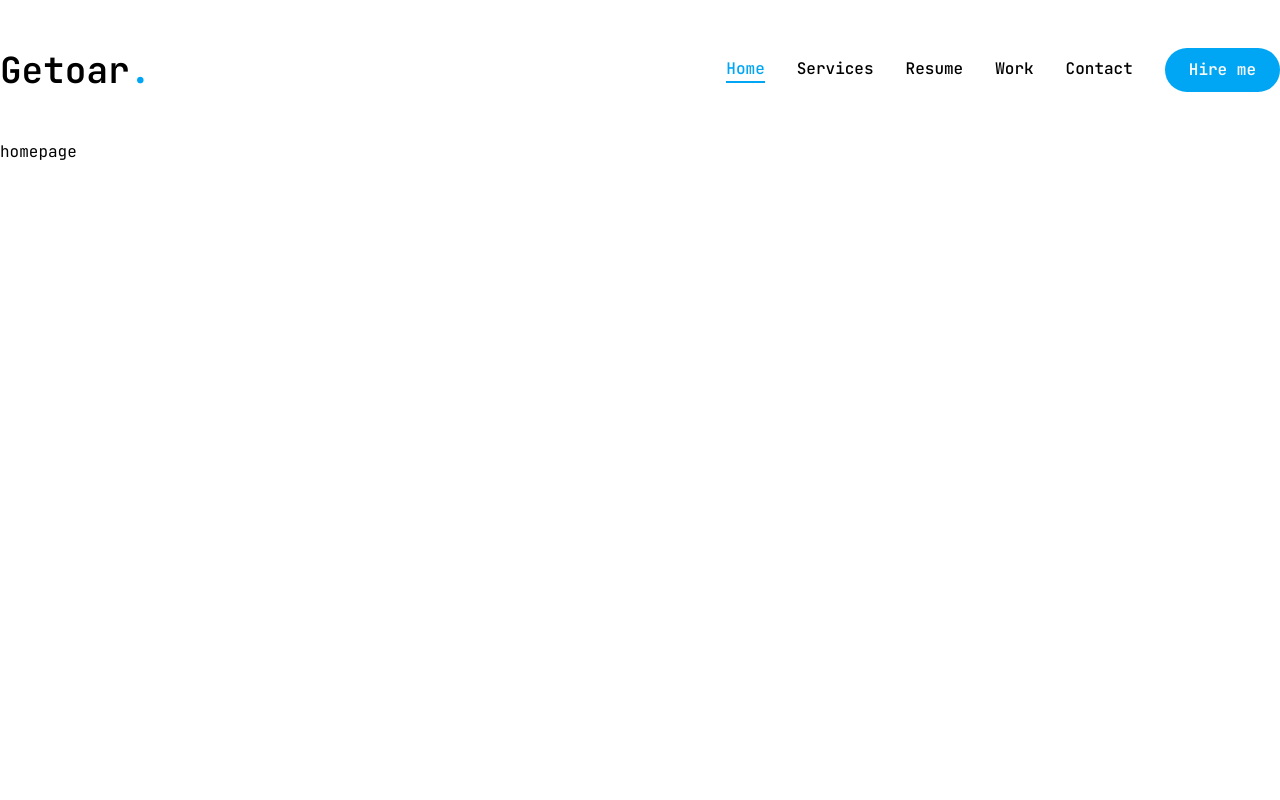
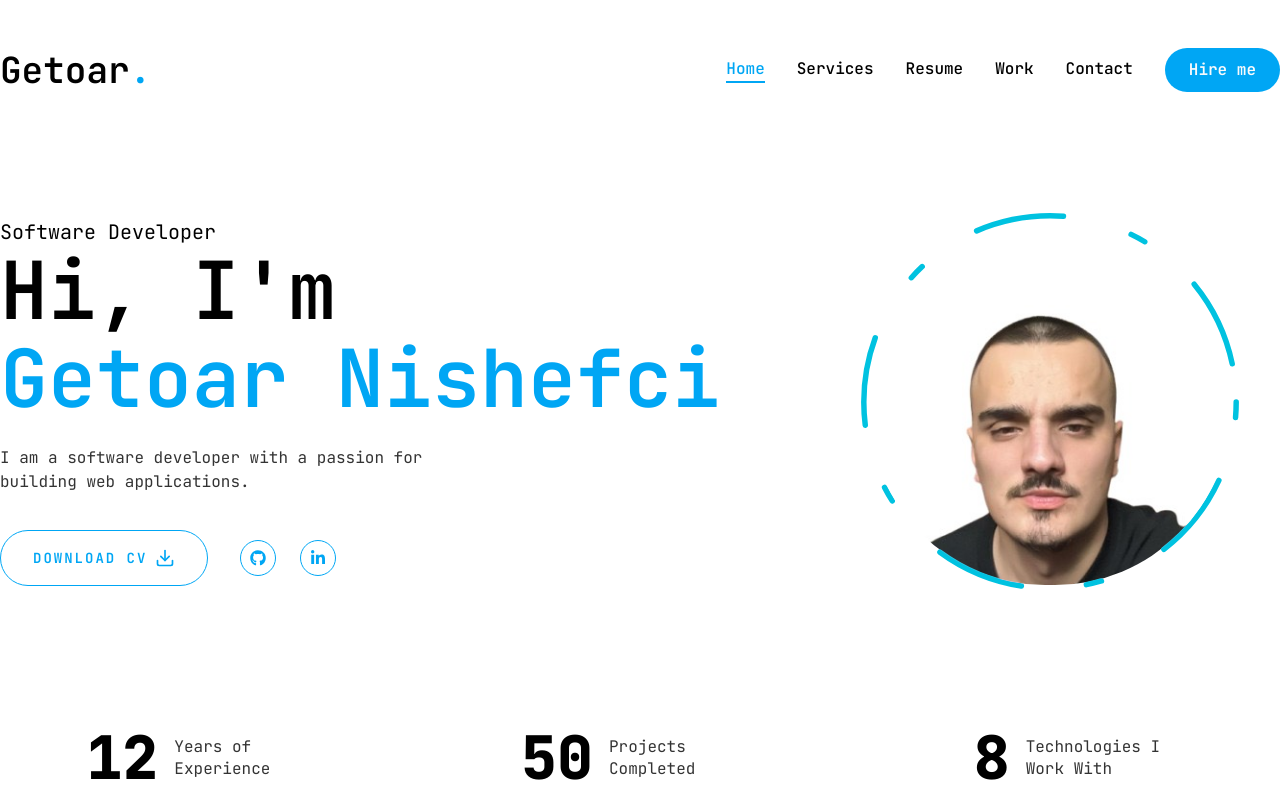
Before and after one commit to GetoarNishefci/Getoar-Nishefci-portfolio, a Next.js app: page / in a window 1280 px wide. Built offline with nearby package versions, Linux system fonts and the light colour scheme.

Commit message:
feat:home page implemented

```diff
--- a/app/page.tsx
+++ b/app/page.tsx
@@ -1,7 +1,39 @@
-import Image from "next/image";
+import { Photo } from "@/components/photo";
+import { Socials } from "@/components/socials";
+import { Stats } from "@/components/stats";
+import { Button } from "@/components/ui/button";
+import { FiDownload } from "react-icons/fi";
 
 export default function Home() {
   return (
-   <main>homepage</main>
+  <section className="h-full">
+    <div className="container mx-auto h-full">
+      <div className="flex flex-col xl:flex-row items-center justify-between xl:pt-8 xl:pb-24">
+        <div className="text-center xl:text-left order-2 xl:order-none">
+          <span className="text-xl">Software Developer</span>
+          <h1 className="text-[48px] xl:text-[80px] leading-[1.1] font-semibold mb-6">
+            Hi, I'm <br /><span className="text-sky-500">Getoar Nishefci</span>
+          </h1>
+          <p className="max-w-[500px] mb-9 text-black/80">
+            I am a software developer with a passion for building web applications.
+          </p>
+          <div className="flex flex-col xl:flex-row items-center gap-8">
+            <Button variant="outline" size="lg" className="uppercase flex items-center gap-2">
+              <span>Download CV</span>
+              <FiDownload className="text-xl"/>
+            </Button>
+            <div className="mb-8 xl:mb-0">
+              <Socials containerStyles="flex gap-6" iconStyles="w-9 h-9 border border-sky-500 rounded-full flex justify-center items-center
+                items-center text-sky-500 text-base hover:bg-sky-500 hover:text-white hover:transition-all duration-500"  />
+              </div>
+          </div>
+        </div>
+        <div className="order-1 xl:order-none mb-8 xl:mb-0">
+          <Photo />
+        </div>
+      </div>
+    </div>
+    <Stats/>
+  </section>
   );
 }
--- /dev/null
+++ b/components/photo.tsx
@@ -0,0 +1,56 @@
+"use client";
+import { motion } from "framer-motion";
+import Image from "next/image";
+
+export const Photo = () => {
+  return (
+    <div className="w-full h-full relative flex items-center justify-center">
+      <div className="relative flex items-center justify-center w-[280px] h-[280px] xl:w-[460px] xl:h-[460px]">
+ <motion.div
+  className="absolute w-full h-full"
+  initial={{ opacity:0 }}
+  animate={{ opacity:1, transition: {delay:1,duration:0.4,ease:"easeInOut"} }}
+>
+  <svg
+    className="w-full h-full"
+    fill="transparent"
+    viewBox="0 0 420 420"
+    xmlns="http://www.w3.org/2000/svg"
+  >
+  <motion.circle
+  cx="210"
+  cy="210"
+  r="170"
+  stroke="#00c2e0"
+  strokeWidth="5"
+  strokeLinecap="round"
+  strokeLinejoin="round"
+  initial={{ strokeDasharray: "24 10 0 0" }}
+  animate={{
+    strokeDasharray: ["15 120 25 25", "16 25 92 72", "4 250 22 22"],
+  }}
+  transition={{
+    repeat: Infinity,
+    duration: 10,
+    repeatType: "reverse",
+  }}
+/>
+  </svg>
+</motion.div>
+
+
+
+<div className="relative w-[200px] h-[200px] xl:w-[360px] xl:h-[350px] translate-y-3 xl:translate-y-2 rounded-full overflow-hidden mix-blend-lighten">
+          <Image
+    src="/assets/IMG_2016.png"
+    priority
+    quality={100}
+    fill
+    alt=""
+    className="object-cover"
+        />
+        </div>
+      </div>
+    </div>
+  );
+};
--- /dev/null
+++ b/components/socials.tsx
@@ -0,0 +1,28 @@
+
+     import Link from 'next/link';
+    import { FaGithub,FaLinkedinIn} from 'react-icons/fa';
+
+    interface SocialsProps {
+      containerStyles: string;
+      iconStyles: string;
+    }
+
+     const socials = [
+        {icon: <FaGithub />, path:""},
+        {icon: <FaLinkedinIn />, path:""}
+     ]
+
+        export const Socials:React.FC<SocialsProps> = ({containerStyles,iconStyles}) => {
+        return (
+        <div className={containerStyles}>
+          {socials.map((social, index) => {
+            return (
+               <Link key={index} href={social.path} className={iconStyles}>
+                 {social.icon}
+               </Link>
+            )
+          })}
+        </div>
+
+      )
+    }
--- /dev/null
+++ b/components/stats.tsx
@@ -0,0 +1,44 @@
+"use client"
+    import  CountUp  from "react-countup"
+
+ const stats = [
+    {
+        num:12,
+        label:"Years of Experience"
+    }
+    ,{
+        num:50,
+        label:"Projects Completed"
+    }
+    ,{
+        num:8,
+        label:"Technologies I Work With"
+    }
+]
+
+export const Stats = () => {
+    return(
+        <section>
+            <div className="container mx-auto">
+                <div className="flex flex-wrap gap-6 max-w-[80vm] mx-auto xl:max-w-none">
+                    {stats.map((stat,index)=>{
+                        return(
+                            <div key={index} className="flex-1 flex gap-4 items-center justify-center xl:justify-self-center">
+                                <CountUp
+                                    end={stat.num}
+                                    duration={5}
+                                    delay={2}
+                                    className="text-4xl xl:text-6xl font-extrabold"
+                                />
+                                <p className={`${stat.label.length < 15 ? "max-w-[100px]" : "max-w-[150px]"} leading-snug text-black/80`}>
+                                    {stat.label}
+                                </p>
+                                </div>
+                        )
+                    })
+                    }
+                </div>
+            </div>
+        </section>
+    )
+}
--- a/components/ui/button.tsx
+++ b/components/ui/button.tsx
@@ -11,8 +11,7 @@
         default: "bg-sky-500 text-primary-foreground hover:bg-sky-600",
         destructive:
           "bg-destructive text-white hover:bg-destructive/90 focus-visible:ring-destructive/20 dark:focus-visible:ring-destructive/40 dark:bg-destructive/60",
-        outline:
-          "border bg-background shadow-xs hover:bg-accent hover:text-accent-foreground dark:bg-input/30 dark:border-input dark:hover:bg-input/50",
+        outline: "border border-sky-500 text-sky-500 hover:bg-sky-500 hover:text-primary-foreground",
         secondary:
           "bg-secondary text-secondary-foreground hover:bg-secondary/80",
         ghost:
--- a/package.json
+++ b/package.json
@@ -21,6 +21,7 @@
     "lucide-react": "^0.544.0",
     "next": "15.5.4",
     "react": "19.1.0",
+    "react-countup": "^6.5.3",
     "react-dom": "19.1.0",
     "react-icons": "^5.5.0",
     "tailwind-merge": "^3.3.1"
```
Also changed, not shown: public/assets/IMG_2016.png (added), 1 other file (tests, documents, lock files or other folders).
